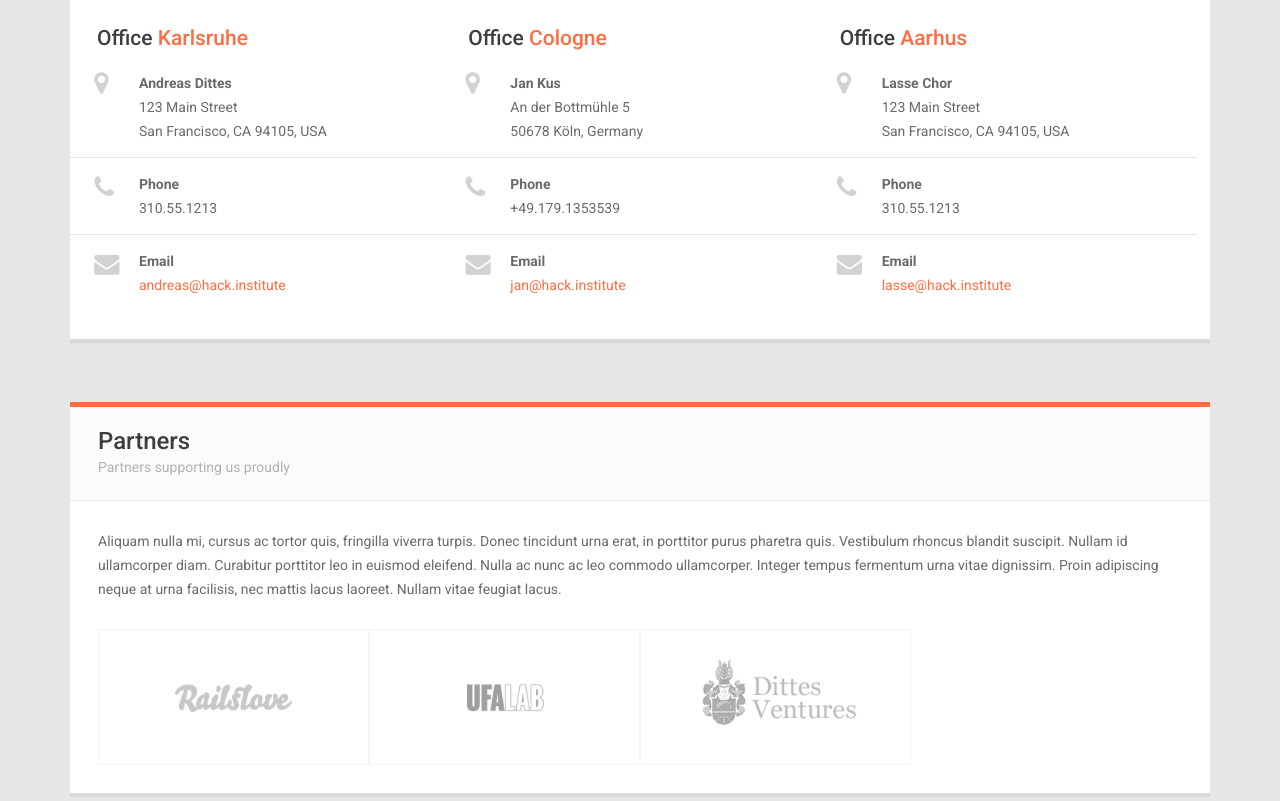
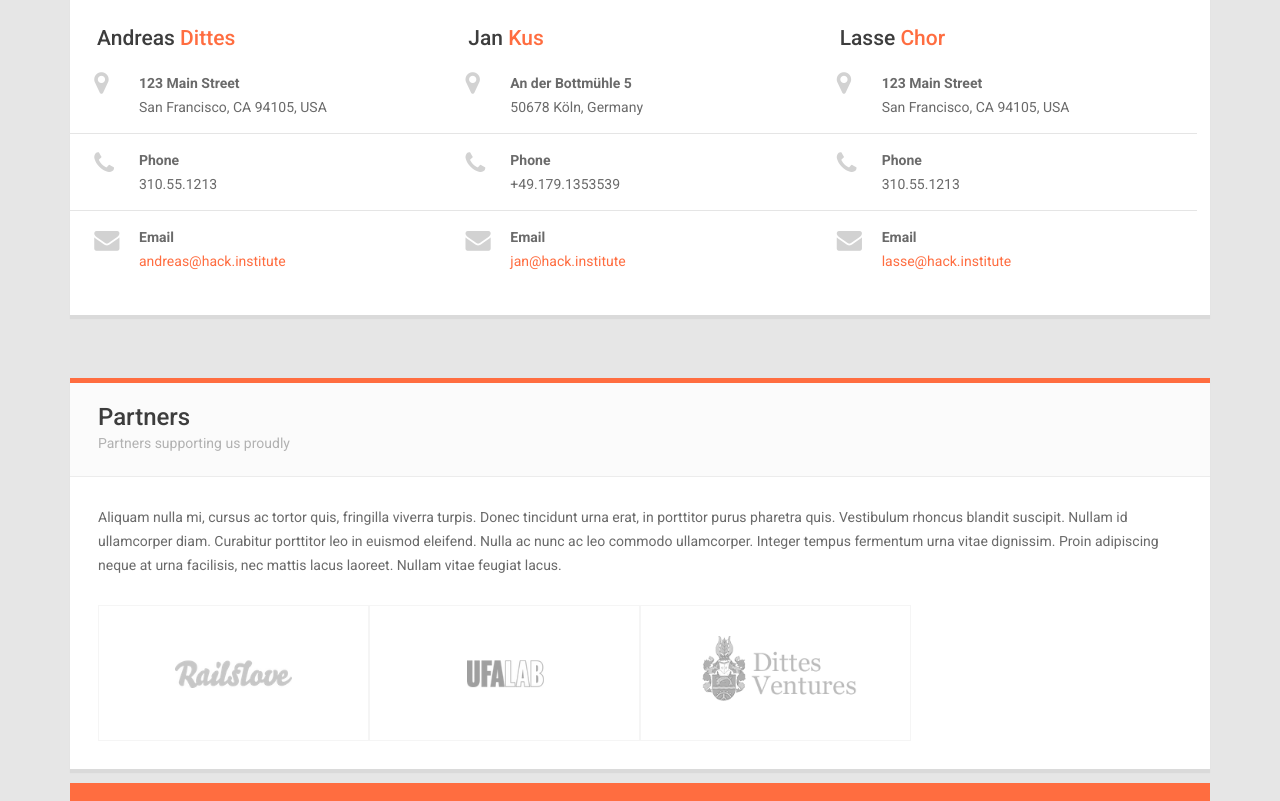
Before and after one commit to HackInstitute/HackInstitute.github.io, a plain HTML site: page index.html in a window 1280 px wide. Shown: the part 2768-3569 px from the top of the page. Drawn offline with Linux system fonts and the light colour scheme; some packages are replaced by stand-ins of ours.

Commit message:
changed address section

```diff
--- a/index.html
+++ b/index.html
@@ -422,11 +422,10 @@
         <div class="row clearfix">
           <div class="col-md-4 col-sm-12 column">
             <div class="column-content">
-              <h3>Office <span>Karlsruhe</span></h3>
+              <h3>Andreas <span>Dittes</span></h3>
               <ul class="address">
                 <li>
-                	<i class="fa fa-map-marker"></i> <strong>Andreas Dittes</strong><br>
-                  	123 Main Street<br>
+                	<i class="fa fa-map-marker"></i> <strong>123 Main Street</strong><br>
                   	San Francisco, CA 94105, USA
                 </li>
                 <li>
@@ -442,11 +441,10 @@
           </div>
           <div class="col-md-4 col-sm-12 column">
             <div class="column-content">
-              <h3>Office <span>Cologne</span></h3>
+              <h3>Jan <span>Kus</span></h3>
               <ul class="address">
                 <li>
-                  <i class="fa fa-map-marker"></i> <strong>Jan Kus</strong><br>
-                    An der Bottmühle 5<br>
+                  <i class="fa fa-map-marker"></i> <strong>An der Bottmühle 5</strong><br>
                     50678 Köln, Germany
                 </li>
                 <li>
@@ -462,11 +460,10 @@
           </div>
           <div class="col-md-4 col-sm-12 column">
             <div class="column-content">
-              <h3>Office <span>Aarhus</span></h3>
+              <h3>Lasse <span>Chor</span></h3>
               <ul class="address">
                 <li>
-                  <i class="fa fa-map-marker"></i> <strong>Lasse Chor</strong><br>
-                    123 Main Street<br>
+                  <i class="fa fa-map-marker"></i> <strong>123 Main Street</strong><br>
                     San Francisco, CA 94105, USA
                 </li>
                 <li>
```
